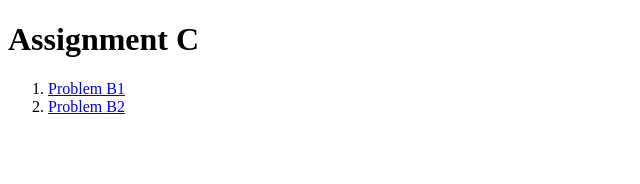
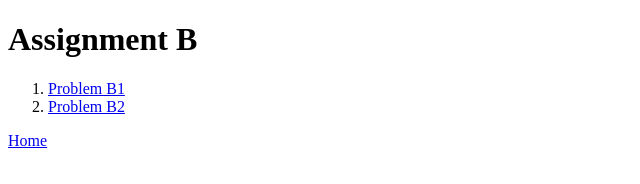
Before and after one commit to thecatsowl/cpp, a plain HTML site: page as_b/index.html in a window 1280 px wide. Shown: the full height of the page, 0-640 px from the left. Drawn offline with Linux system fonts and the light colour scheme.

Commit message:
added home link

```diff
--- a/as_b/index.html
+++ b/as_b/index.html
@@ -14,12 +14,17 @@
 		<meta charset="utf-8">
 		<link rel="icon" type="image/x-icon" href="../favicon_7.ico">
 	</head>
-	<h1>Assignment C</h1>
+	<h1>Assignment B</h1>
 
 	<ol>
 		<li><a href="prob_b1.cpp">Problem B1</a></li>
 		<li><a href="prob_b2.cpp">Problem B2</a></li>
 	</ol>
+	<footer>
+		<p>
+			<a href="../index.html">Home</a>
+		</p>
+	</footer>
 </body>
 
 
```
